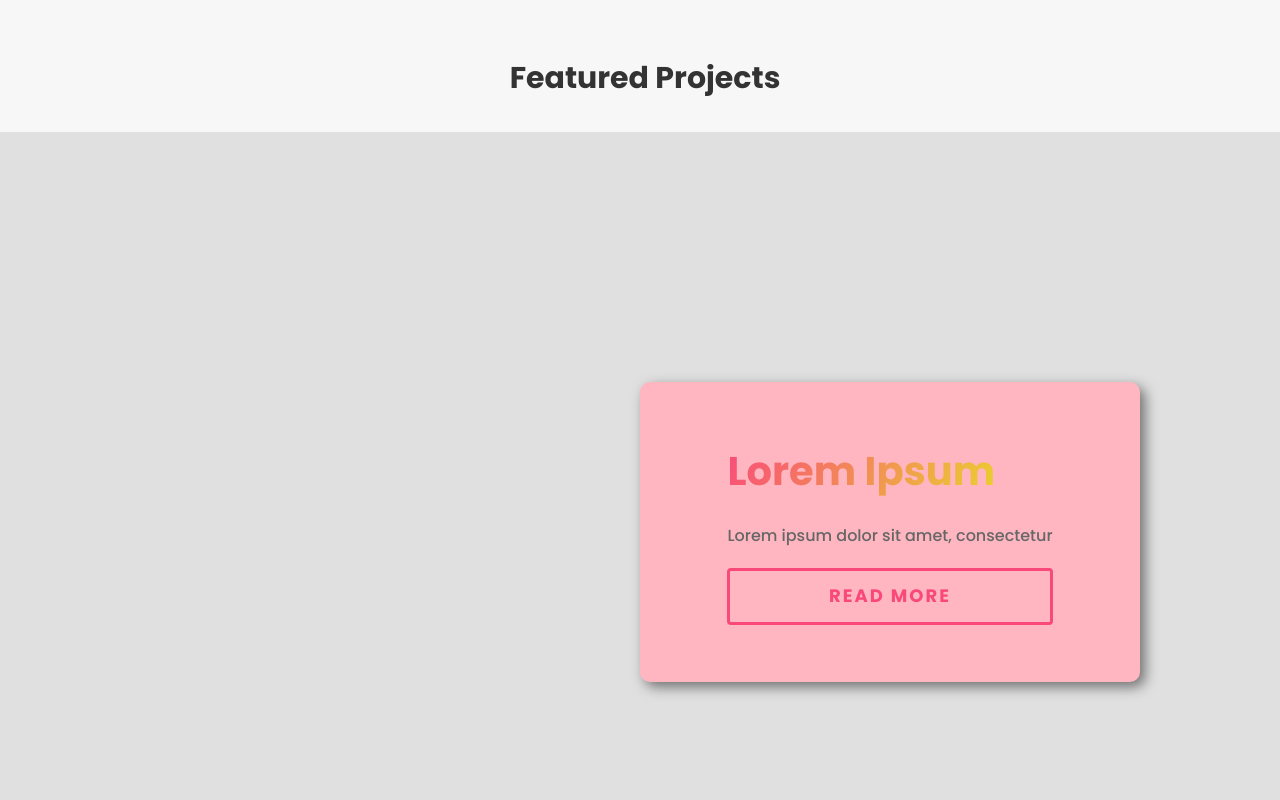
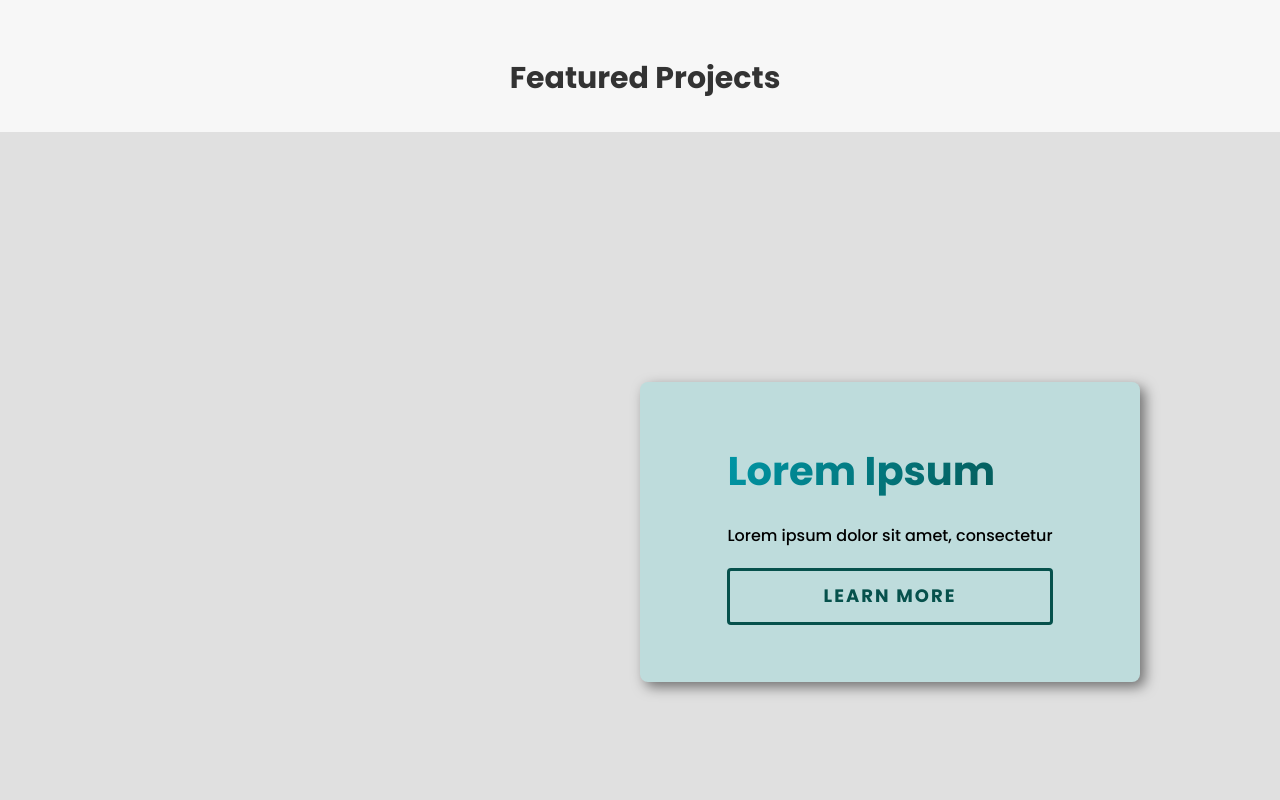
Before and after one commit to joyeeyap123/joyeeyap123.github.io, a plain HTML site: page index.html in a window 1280 px wide. Shown: the part 3140-3940 px from the top of the page. Drawn offline with nearby package versions, Linux system fonts and the light colour scheme.

Commit message:
Update index.html

```diff
--- a/index.html
+++ b/index.html
@@ -229,19 +229,6 @@
       <h2>Featured Projects</h2>
   </div>
     <h1 class="title" id="project-title"></h1>
-    <div class="projects" id="all-projects">
-      <div class="container">
-        <div class="left" title="image of MyFoodPal app"></div>
-        <div class="right">
-          <div class="contents">
-            <h1>Lorem Ipsum</h1>
-            <p> Lorem ipsum dolor sit amet, consectetur
-            </p>
-            <a href="https://sites.google.com" class="card_btn">Read More</a>
-          </div>
-        </div>
-      </div>
-    </div>
 
     <div class="projects">
       <div class="container">
```
